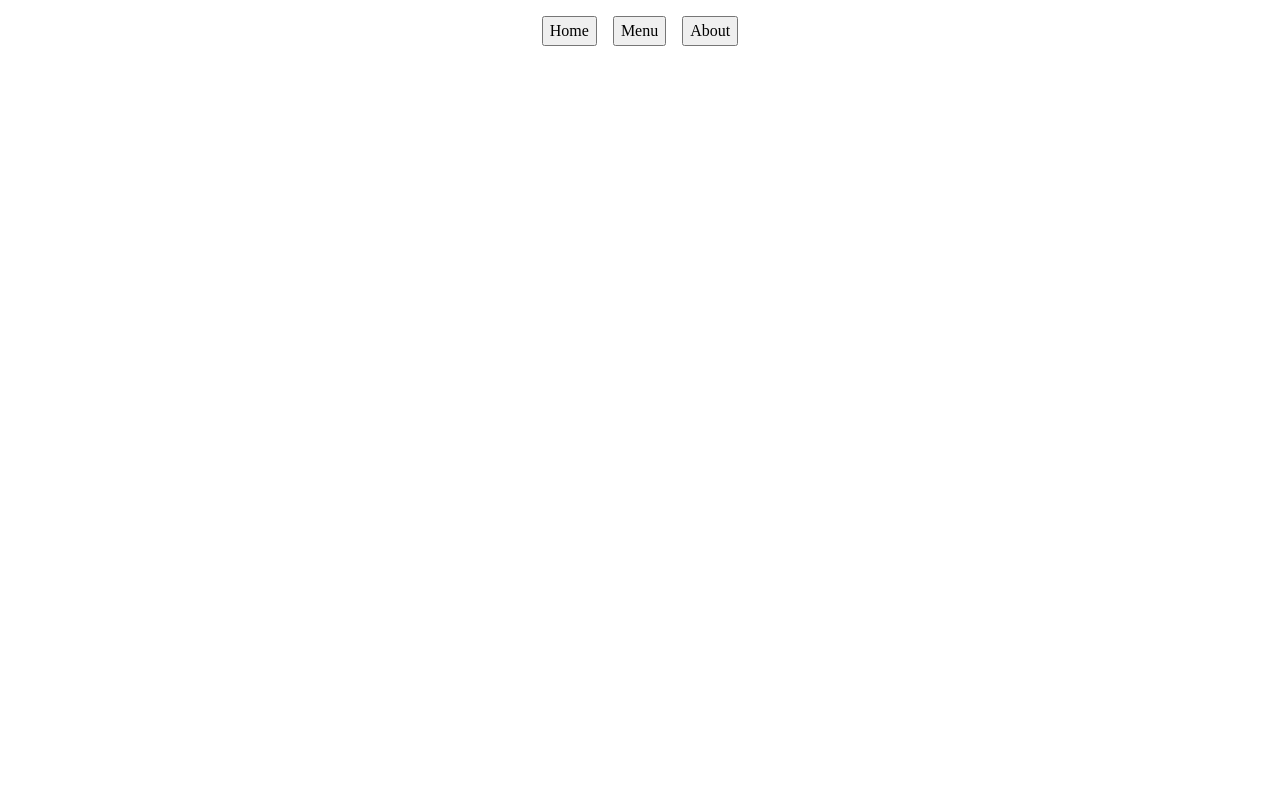
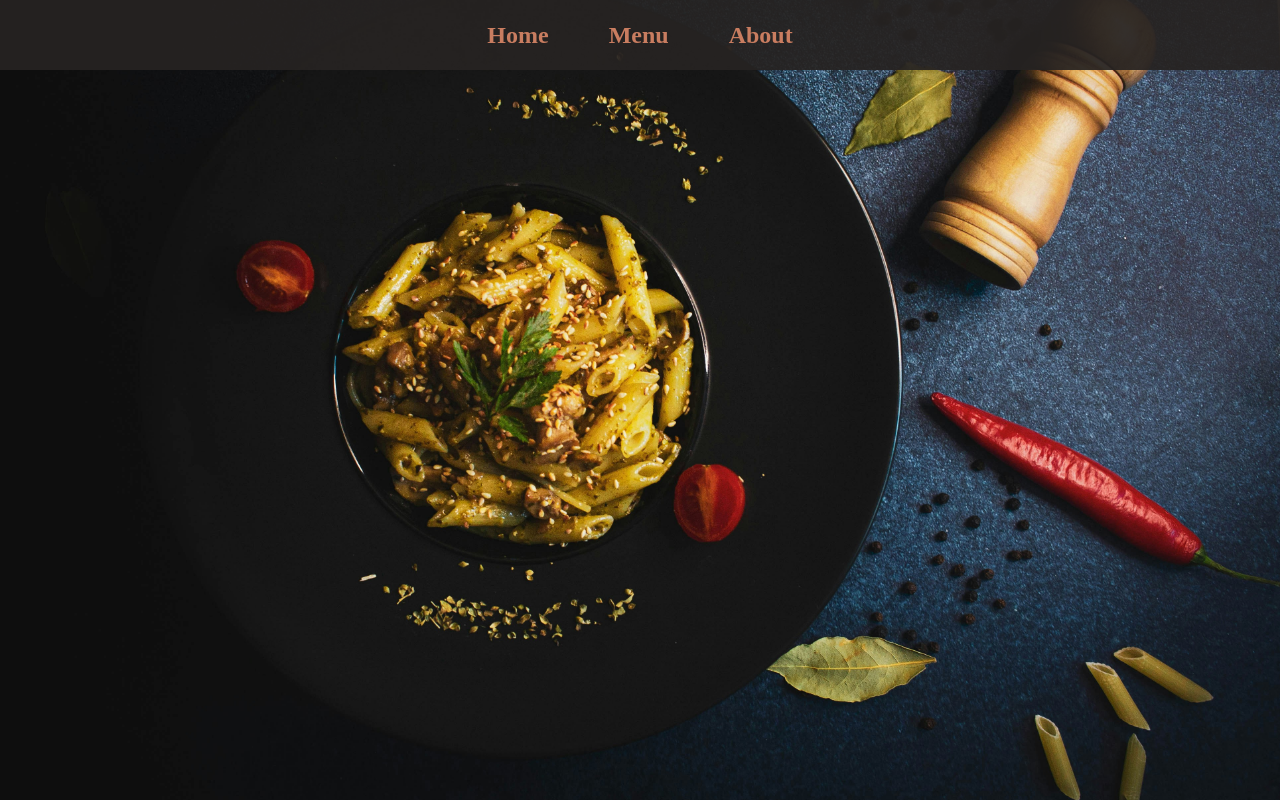
Before and after one commit to yyueda/pasta-la-vista, a website built with webpack: page src/template.html in a window 1280 px wide. Built offline with nearby package versions, Linux system fonts and the light colour scheme; a web font is replaced by a local one.

Commit message:
Basic styling for homepage

```diff
--- /dev/null
+++ b/src/home.js
@@ -0,0 +1,5 @@
+function createNav() {
+    homeButton = document.querySelector('#home-button');
+    menuButton = document.querySelector('#menu-button');
+    aboutButton = document.querySelector('#about-button');
+}
--- a/src/styles.css
+++ b/src/styles.css
@@ -31,6 +31,7 @@ p, h1, h2, h3, h4, h5, h6 {
 
 /* COMMON STYLING */
 :root {
+    --nav-color: #262322ec;
     --black: #262322;
     --brown: #63372C;
     --sienna: #C97D60;
@@ -40,12 +41,28 @@ body {
     display: flex;
     flex-direction: column;
     min-height: 100vh;
+    background-image: url("./images/pastabackground.jpg");
+    background-size: cover;
+    background-position: center;
+    background-repeat: no-repeat;
 }
 
+/* NAVIGATION BAR */
 nav {
     display: flex;
     justify-content: center;
     align-items: center;
-    gap: 16px;
+    gap: 48px;
     padding: 16px;
+    background-color: var(--nav-color);
 }
+
+nav button {
+    font-family: "Bodoni Moda SC";
+    font-size: 1.5rem;
+    font-weight: 600;
+    background: none;
+    border: none;
+    color: var(--sienna);
+    cursor: pointer;
+}
--- a/src/template.html
+++ b/src/template.html
@@ -4,13 +4,16 @@
     <meta charset="UTF-8">
     <meta name="viewport" content="width=device-width, initial-scale=1.0">
     <title>Document</title>
+    <link rel="preconnect" href="https://fonts.googleapis.com">
+    <link rel="preconnect" href="https://fonts.gstatic.com" crossorigin>
+    <link href="https://fonts.googleapis.com/css2?family=Bodoni+Moda+SC:ital,opsz,wght@0,6..96,400..900;1,6..96,400..900&family=Italiana&display=swap" rel="stylesheet">
 </head>
 <body>
     <header>
         <nav>
-            <button>Home</button>
-            <button>Menu</button>
-            <button>About</button>
+            <button class="nav-button" id="home-button">Home</button>
+            <button class="nav-button" id="menu-button">Menu</button>
+            <button class="nav-button" id="about-button">About</button>
         </nav>
         <div id="content"></div>
     </header>
```
Also changed, not shown: src/images/pastabackground.jpg (added).
